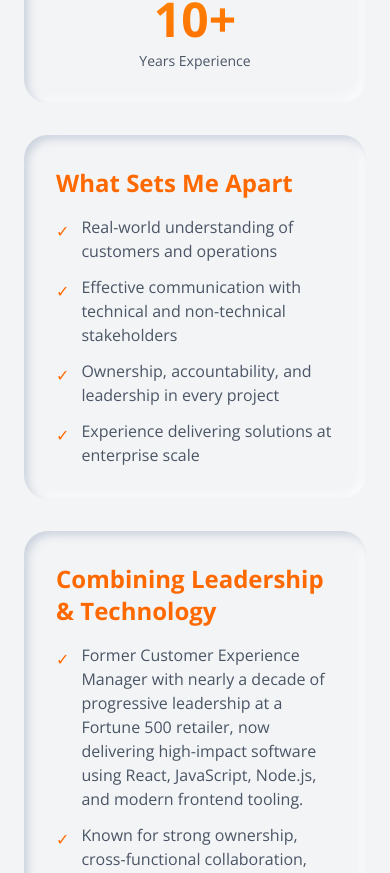
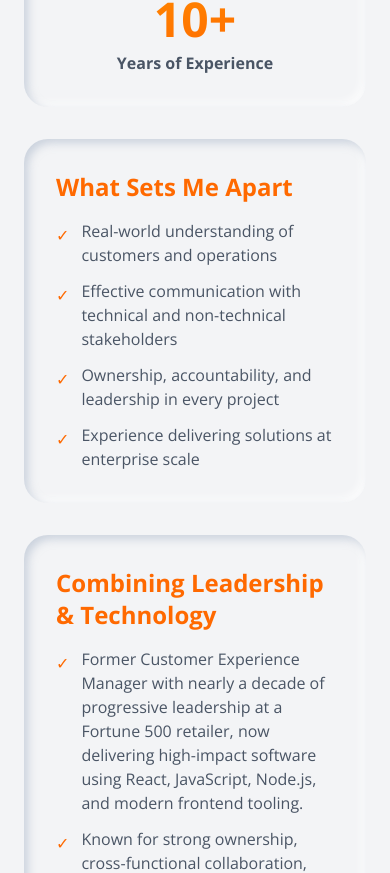
Before and after one commit to Mattojjo/portfolio, a React (Vite) app: page / in a window 390 px wide. Shown: the part 1445-2318 px from the top of the page. Built offline with nearby package versions, Linux system fonts and the light colour scheme.

Commit message:
Add CheckIcon component and update About section layout for improved clarity and responsiveness

```diff
--- a/src/components/About.jsx
+++ b/src/components/About.jsx
@@ -49,6 +49,10 @@ export default function About() {
     }
   }, [count]);
 
+  function CheckIcon() {
+    return <span className="text-orange-500 mt-1">✓</span>;
+  }
+
   return (
     <section
       ref={sectionRef}
@@ -65,8 +69,8 @@ export default function About() {
 
         <div className="flex flex-col gap-8 md:gap-12 items-center">
           <div className="relative bg-gray-100 p-8 rounded-3xl neu-inset text-center hover:scale-105 transition-all duration-300 cursor-pointer overflow-hidden w-full max-w-xl mx-auto">
-            <div className={`text-5xl font-bold bg-gradient-to-br from-orange-400 to-orange-500 bg-clip-text text-transparent mb-2 transition-transform duration-500 ${celebrate ? 'scale-[2]' : 'scale-100'}`}>{count}+</div>
-            <div className="text-gray-600 text-sm">Years Experience</div>
+            <div className={`text-5xl font-bold bg-gradient-to-br from-orange-400 to-orange-500 bg-clip-text text-transparent mb-2 transition-transform duration-500 ${celebrate ? 'scale-[2.5]' : 'scale-100'}`}>{count}+</div>
+            <div className="text-gray-600 text-md font-bold">Years of Experience</div>
             {celebrate && (
               <>
                 {[...Array(20)].map((_, i) => (
@@ -86,45 +90,46 @@ export default function About() {
             )}
           </div>
 
-          <div className="bg-gray-100 p-8 rounded-3xl neu-inset hover:scale-[1.02] transition-all duration-300 w-full max-w-2xl mx-auto">
+          <div className="flex flex-col md:flex-row gap-8 w-full max-w-5xl">
+            <div className="bg-gray-100 p-8 rounded-3xl neu-inset hover:scale-[1.02] transition-all duration-300 flex-1">
               <h4 className="text-2xl font-bold text-orange-500 mb-4">What Sets Me Apart</h4>
               <ul className="space-y-3">
                 <li className="flex items-start gap-3">
-                <span className="text-orange-500 mt-1">✓</span>
+                  <CheckIcon />
                   <span className="text-gray-600">Real-world understanding of customers and operations</span>
                 </li>
                 <li className="flex items-start gap-3">
-                <span className="text-orange-500 mt-1">✓</span>
+                  <CheckIcon />
                   <span className="text-gray-600">Effective communication with technical and non-technical stakeholders</span>
                 </li>
                 <li className="flex items-start gap-3">
-                <span className="text-orange-500 mt-1">✓</span>
+                  <CheckIcon />
                   <span className="text-gray-600">Ownership, accountability, and leadership in every project</span>
                 </li>
                 <li className="flex items-start gap-3">
-                <span className="text-orange-500 mt-1">✓</span>
+                  <CheckIcon />
                   <span className="text-gray-600">Experience delivering solutions at enterprise scale</span>
                 </li>
               </ul>
             </div>
-
-          <div className="bg-gray-100 p-8 rounded-3xl neu-inset hover:scale-[1.02] transition-all duration-300 w-full max-w-2xl mx-auto">
+            <div className="bg-gray-100 p-8 rounded-3xl neu-inset hover:scale-[1.02] transition-all duration-300 flex-1">
               <h3 className="text-2xl text-orange-500 font-bold mb-4">
                 Combining Leadership & Technology
               </h3>
               <ul className="space-y-3">
                 <li className="flex items-start gap-3">
-                <span className="text-orange-500 mt-1">✓</span>
+                  <CheckIcon />
                   <span className="text-gray-600">Former Customer Experience Manager with nearly a decade of progressive leadership at a Fortune 500 retailer, now delivering high-impact software using React, JavaScript, Node.js, and modern frontend tooling.</span>
                 </li>
                 <li className="flex items-start gap-3">
-                <span className="text-orange-500 mt-1">✓</span>
+                  <CheckIcon />
                   <span className="text-gray-600">Known for strong ownership, cross-functional collaboration, and a customer-first engineering mindset. I design software with a real-world understanding of customers and operations.</span>
                 </li>
               </ul>
             </div>
           </div>
         </div>
+      </div>
     </section>
   );
 }
```
Lines whose indentation alone changed are shown as unchanged.
